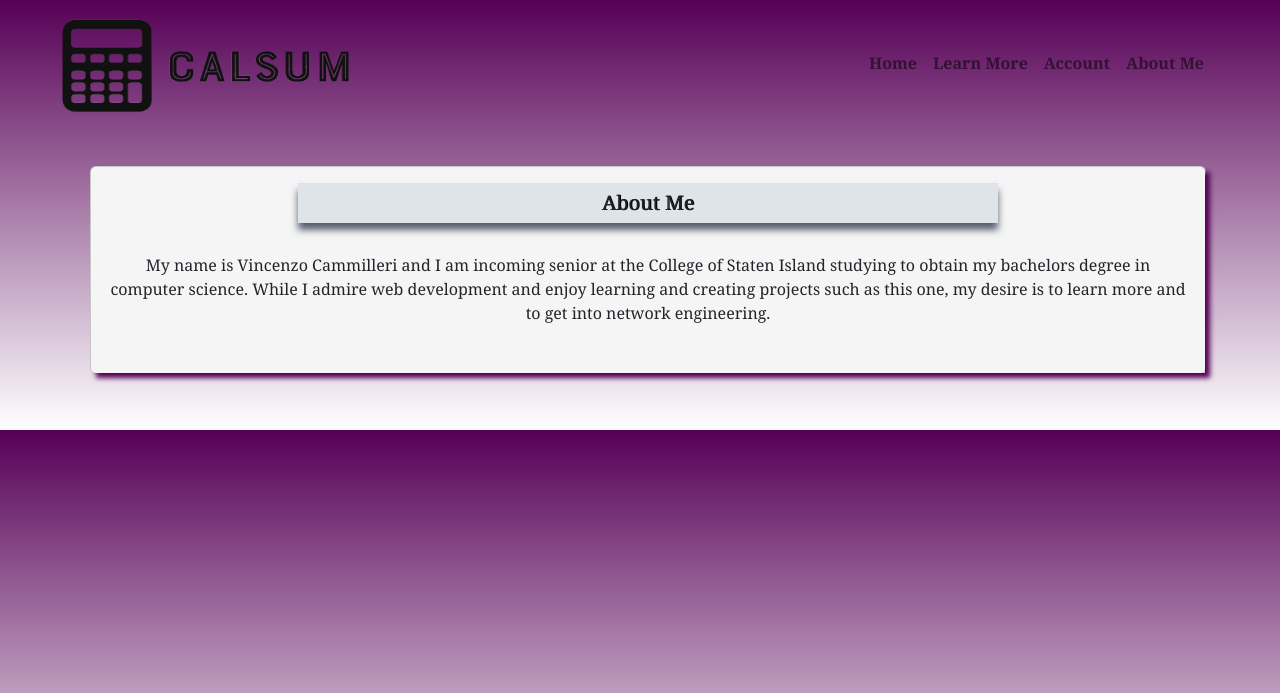
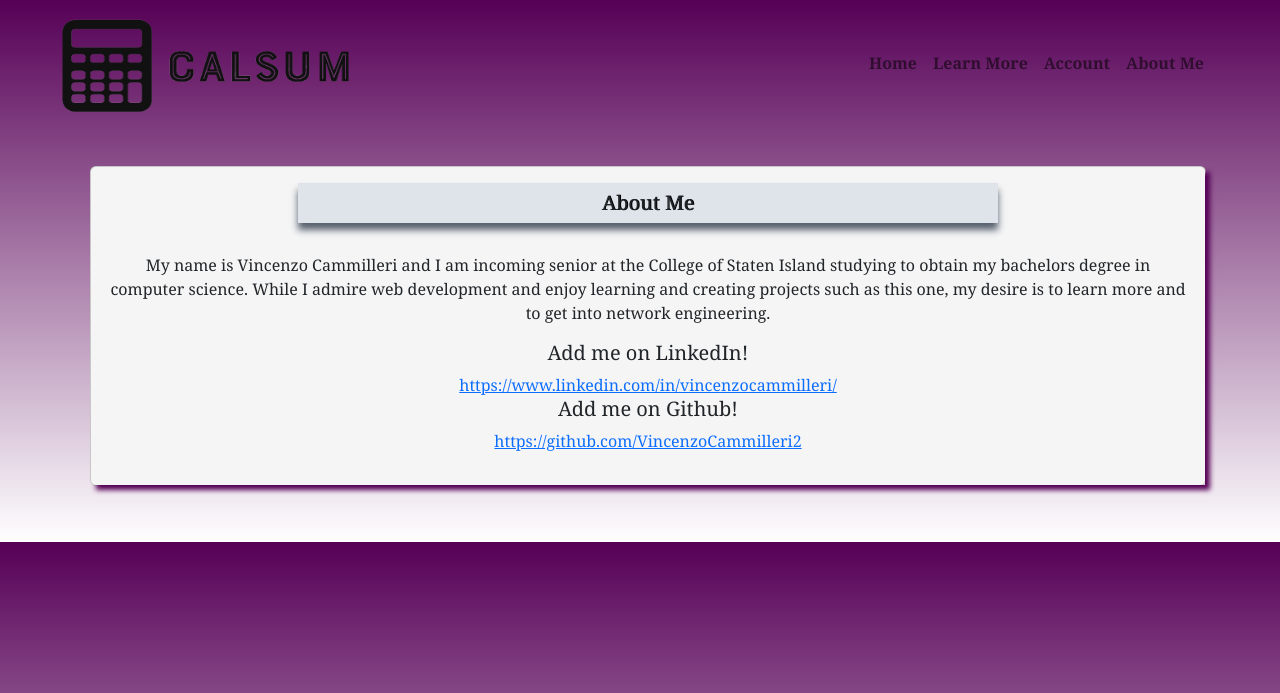
Before and after one commit to VincenzoCammilleri2/CalSum, a Django app: page /contactPage in a window 1280 px wide. Shown: the top 693 px of the page. Run offline with Django 4.2, Linux system fonts and the light colour scheme; some libraries are stand-ins or nearby versions.

```diff
--- a/CalorieCalc/templates/contactPage.html
+++ b/CalorieCalc/templates/contactPage.html
@@ -49,3 +49,11 @@
                                   My name is Vincenzo Cammilleri and I am incoming senior at the College of Staten Island studying to obtain my bachelors degree in computer science. While I admire web development and enjoy learning and creating projects such as this one, my desire is to learn more and to get into network engineering.
                                 </p>
                               </tr>
+                              <tr>
+                                <h5 id="aboutMe">Add me on LinkedIn!</h5>
+                                <a href="https://www.linkedin.com/in/vincenzocammilleri/" id="aboutMe">https://www.linkedin.com/in/vincenzocammilleri/</a>
+                              </tr>
+                              <tr>
+                                <h5 id="aboutMe">Add me on Github!</h5>
+                                <a href="https://github.com/VincenzoCammilleri2" id="aboutMe">https://github.com/VincenzoCammilleri2</a>
+                              </tr>
```
Also changed, not shown: CalorieCalc/templates/calculatorPage.html (+13 -4 lines), static/css/style2.css (line endings or trailing spaces).
